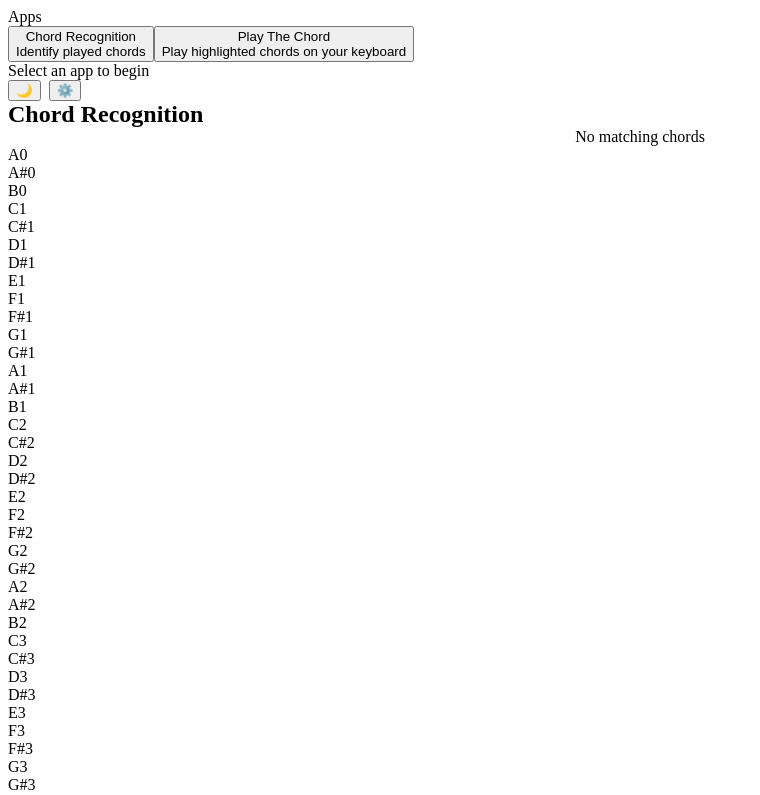
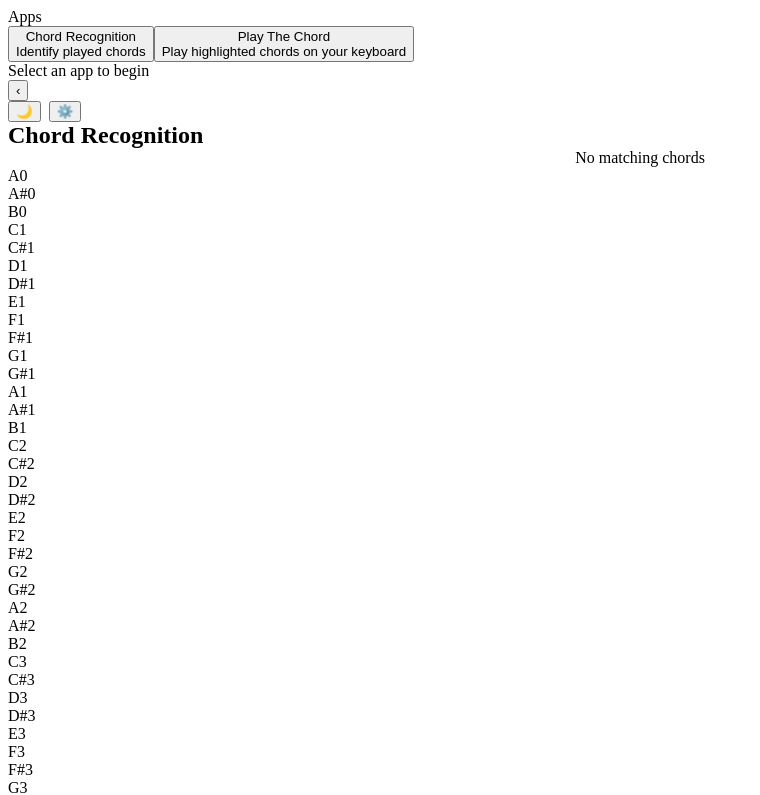
Before and after one commit to callmebiz/piano_app, a React (Vite) app: page / in a window 1280 px wide. Shown: the top 795 px of the page, without its empty margins (0-760 px from the left). Built offline with nearby package versions, Linux system fonts and the light colour scheme; the HTML template or start-up script is replaced by a standard one.

Commit message:
ui update

```diff
--- a/src/components/AppsPane.jsx
+++ b/src/components/AppsPane.jsx
@@ -1,6 +1,11 @@
-import React from 'react'
+import React, { useEffect, useState } from 'react'
 
 export default function AppsPane({ active = 'chord', onSelect }) {
+  const [collapsed, setCollapsed] = useState(false)
+
+  useEffect(() => {
+    try { document.documentElement.classList.toggle('apps-closed', collapsed) } catch (e) {}
+  }, [collapsed])
   const apps = [
     { id: 'chord', title: 'Chord Recognition', subtitle: 'Identify played chords' },
     { id: 'play', title: 'Play The Chord', subtitle: 'Play highlighted chords on your keyboard' },
@@ -8,7 +13,8 @@ export default function AppsPane({ active = 'chord', onSelect }) {
   ]
 
   return (
-    <nav className="apps-pane" aria-label="Apps">
+    <>
+      <nav className={`apps-pane ${collapsed ? 'collapsed' : ''}`} aria-label="Apps">
       <div className="apps-header">Apps</div>
       <div className="apps-list">
         {apps.map(a => (
@@ -24,6 +30,15 @@ export default function AppsPane({ active = 'chord', onSelect }) {
         ))}
       </div>
       <div className="apps-footer">Select an app to begin</div>
-    </nav>
+      </nav>
+      <button
+        className="apps-tab"
+        aria-label={collapsed ? 'Open apps pane' : 'Close apps pane'}
+        onClick={() => setCollapsed(c => !c)}
+        title={collapsed ? 'Open apps' : 'Close apps'}
+      >
+        {collapsed ? '›' : '‹'}
+      </button>
+    </>
   )
 }
--- a/src/styles.css
+++ b/src/styles.css
@@ -297,6 +297,25 @@ html,body{height:100%;}
   position:fixed;left:0;top:0;bottom:var(--site-footer-height); /* extend down to the top of the site footer */
   width:var(--sidebar-width);box-sizing:border-box;display:flex;flex-direction:column;gap:12px;padding:16px 12px;background:var(--panel);color:var(--muted);z-index:950;border-right:1px solid rgba(255,255,255,0.04);box-shadow: 2px 0 8px rgba(2,6,23,0.12);
 }
+
+/* transition for sliding when collapsed */
+.apps-pane{transition:transform .18s ease, width .18s ease}
+
+/* visible tab that toggles the apps pane */
+.apps-tab{
+  position:fixed;top:50%;transform:translateY(-50%);z-index:1200;width:36px;height:56px;border-radius:0 8px 8px 0;display:flex;align-items:center;justify-content:center;cursor:pointer;border:1px solid rgba(255,255,255,0.06);background:var(--panel-solid);color:var(--muted);font-weight:700;box-shadow:0 4px 10px rgba(0,0,0,0.12)
+}
+
+/* position the tab near the apps pane right edge when open */
+.apps-tab{left:calc(var(--sidebar-width) - 18px)}
+
+/* collapsed state: slide the pane fully off-screen so only the tab remains visible */
+.apps-closed .apps-pane{transform:translateX(calc(-1 * var(--sidebar-width)))}
+.apps-closed .apps-tab{left:4px}
+
+/* When the apps pane is collapsed, shrink main content and keyboard to the tab width */
+.apps-closed .content{margin-left:0;max-width:100%}
+.apps-closed .keyboard-wrapper{left:0;right:0}
 .apps-header{font-weight:700;color:var(--accent);font-size:15px;padding:4px 8px}
 .apps-list{display:flex;flex-direction:column;gap:8px}
 .app-item{display:flex;flex-direction:column;align-items:flex-start;padding:10px;border-radius:8px;background:transparent;border:1px solid transparent;color:inherit;cursor:pointer;text-align:left}
```
